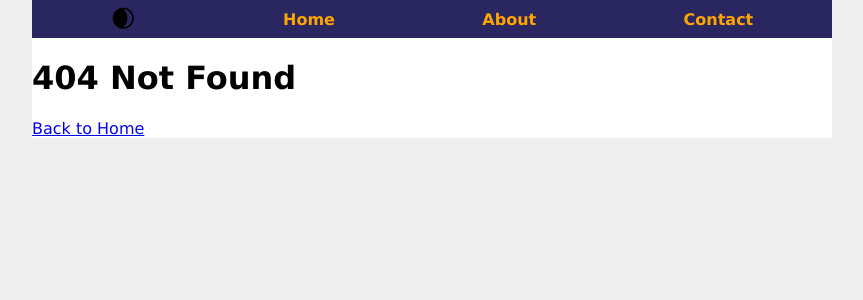
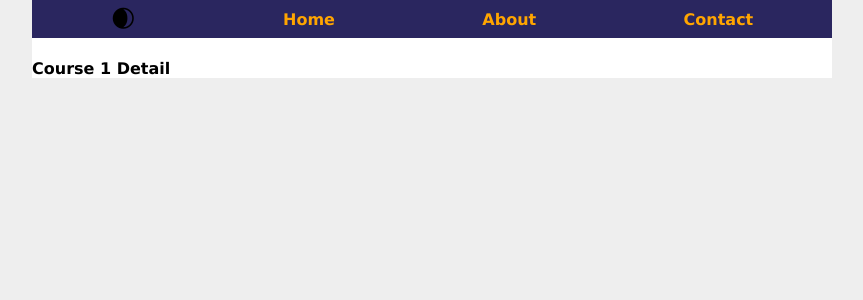
Before and after one commit to somcoders/barashada-reactJS, a React (Create React App) app: page /course/1 in a window 1280 px wide. Before the commit this address had no page. Shown: the top 300 px of the page, without its empty margins (208-1071 px from the left). Built offline with nearby package versions, Linux system fonts and the light colour scheme.

Commit message:
Fix Course Detail  page name typo.

```diff
--- a/src/components/CourseDetial.jsx
+++ b/src/components/CourseDetail.jsx
@@ -1,7 +1,7 @@
 import React from 'react';
 import { useParams } from 'react-router-dom';
 
-function CourseDetial() {
+function CourseDetail() {
     const course = useParams();
     return (
         <div>
@@ -10,4 +10,4 @@ function CourseDetial() {
     );
 }
 
-export default CourseDetial;
+export default CourseDetail;
--- a/src/index.jsx
+++ b/src/index.jsx
@@ -6,6 +6,7 @@ import {BrowserRouter,Link,Routes,Route} from 'react-router-dom'
 import About from './components/About'
 import Contact from './components/Contact'
 import NotFound from './components/NotFound'
+import CourseDetail from './components/CourseDetail'
 
 function App() {
     const [theme,setTheme] = useState("white");
@@ -34,6 +35,7 @@ function App() {
                     <Route path='/' element={<Courses />} />
                     <Route path='/about' element={<About />} />
                     <Route path='/contact' element={<Contact />} />
+                    <Route path='/course/:id' element={<CourseDetail />} />
                     <Route path='*' element={<NotFound />} />
                 </Routes>
 
```
